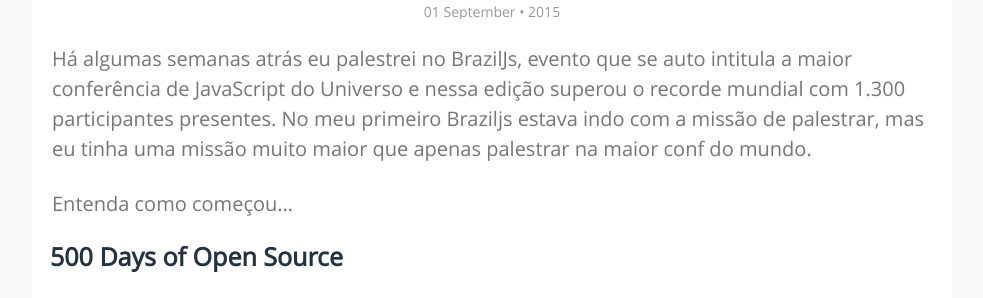
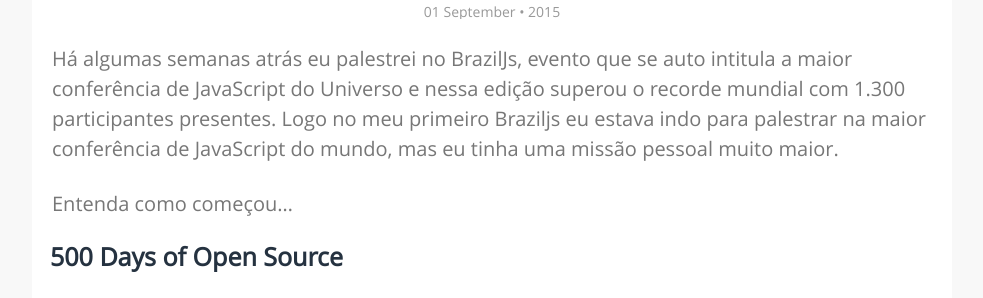
Before and after one commit to raphamorim/raphamorim.github.com, a Jekyll site: the page built from _posts/2015-09-1-missao-braziljs.md, in a window 1280 px wide and 900 px high, scrolled down 471 px. Shown: the part 215-513 px from the top of the window, without its empty margins (148-1131 px from the left). Built offline with Jekyll 4.4.1, drawn with Linux system fonts in a browser that asks for light colours; comment, search, counter and statistics services are not loaded.

Commit message:
outros ajustes

```diff
--- a/_posts/2015-09-1-missao-braziljs.md
+++ b/_posts/2015-09-1-missao-braziljs.md
@@ -1,13 +1,13 @@
 ---
 layout: post
 title: "A minha missão no Braziljs"
-description: "Há algumas semanas atrás eu palestrei no BrazilJs, evento que se auto intitula a maior conferência de JavaScript do Universo e nessa edição superou o recorde mundial com 1.300 participantes presentes. No meu primeiro Braziljs estava indo com a missão de palestrar, mas eu tinha uma missão muito maior que apenas palestrar na maior conferência do mundo."
+description: "Há algumas semanas atrás eu palestrei no BrazilJs, evento que se auto intitula a maior conferência de JavaScript do Universo e nessa edição superou o recorde mundial com 1.300 participantes presentes. Logo no meu primeiro Braziljs eu estava indo para palestrar na maior conferência de JavaScript do mundo, mas eu tinha uma missão pessoal muito maior."
 link: 'http://raphamorim.github.io/missao-braziljs'
 language: 'pt-br'
 image: 'assets/images/posts/braziljs2015/me.png'
 ---
 
-Há algumas semanas atrás eu palestrei no BrazilJs, evento que se auto intitula a maior conferência de JavaScript do Universo e nessa edição superou o recorde mundial com 1.300 participantes presentes. No meu primeiro Braziljs estava indo com a missão de palestrar, mas eu tinha uma missão muito maior que apenas palestrar na maior conf do mundo.
+Há algumas semanas atrás eu palestrei no BrazilJs, evento que se auto intitula a maior conferência de JavaScript do Universo e nessa edição superou o recorde mundial com 1.300 participantes presentes. Logo no meu primeiro Braziljs eu estava indo para palestrar na maior conferência de JavaScript do mundo, mas eu tinha uma missão pessoal muito maior.
 
 <!-- more -->
 
```
Also changed, not shown: 2 other files.
